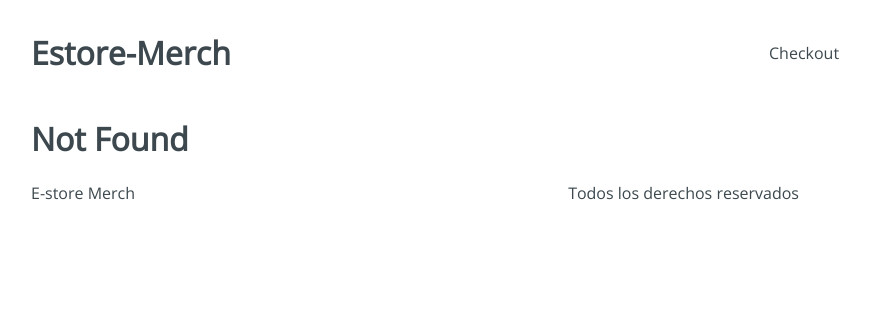
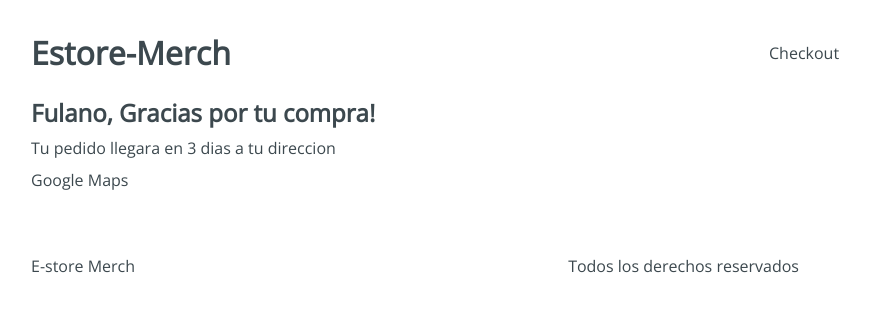
Before and after one commit to zergcore/estore-merch, a React app: page /checkout/success in a window 1280 px wide. Before the commit this address had no page. Shown: the top 312 px of the page, without its empty margins (225-1095 px from the left). Built offline with nearby package versions, Linux system fonts and the light colour scheme.

Commit message:
Payment and Success Style

```diff
--- a/src/containers/Payment.jsx
+++ b/src/containers/Payment.jsx
@@ -3,7 +3,15 @@ import '../styles/components/Payment.css';
 
 function Payment() {
   return (
-    <h1>Payment</h1>
+    <div className="Payment">
+      <div className="Payment-content">
+        <h3>Resumen del pedido:</h3>
+        <div className="Payment-button">
+          Boton de pago con Paypal
+        </div>
+      </div>
+      <div />
+    </div>
   )
 }
 
--- a/src/containers/Success.jsx
+++ b/src/containers/Success.jsx
@@ -3,7 +3,15 @@ import '../styles/components/Success.css';
 
 function Success() {
   return (
-    <h1>Success</h1>
+    <div className="Success">
+      <div className="Success-content">
+        <h2>Fulano, Gracias por tu compra!</h2>
+        <span>Tu pedido llegara en 3 dias a tu direccion</span>
+        <div className="Success-map">
+          Google Maps
+        </div>
+      </div>
+    </div>
   )
 }
 
--- a/src/routes/App.jsx
+++ b/src/routes/App.jsx
@@ -18,8 +18,8 @@ function App(){
           <Route index path='/' element={<Home />} />
           <Route path='/checkout' element={<Checkout />} />
           <Route path='/information' element={<Information />} />
-          <Route path='/payment' element={<Payment />} />
-          <Route path='/success' element={<Success />} />
+          <Route path='/checkout/payment' element={<Payment />} />
+          <Route path='/checkout/success' element={<Success />} />
           <Route path='*' element={<NotFound />} />
         </Routes>
       </Layout>
```
